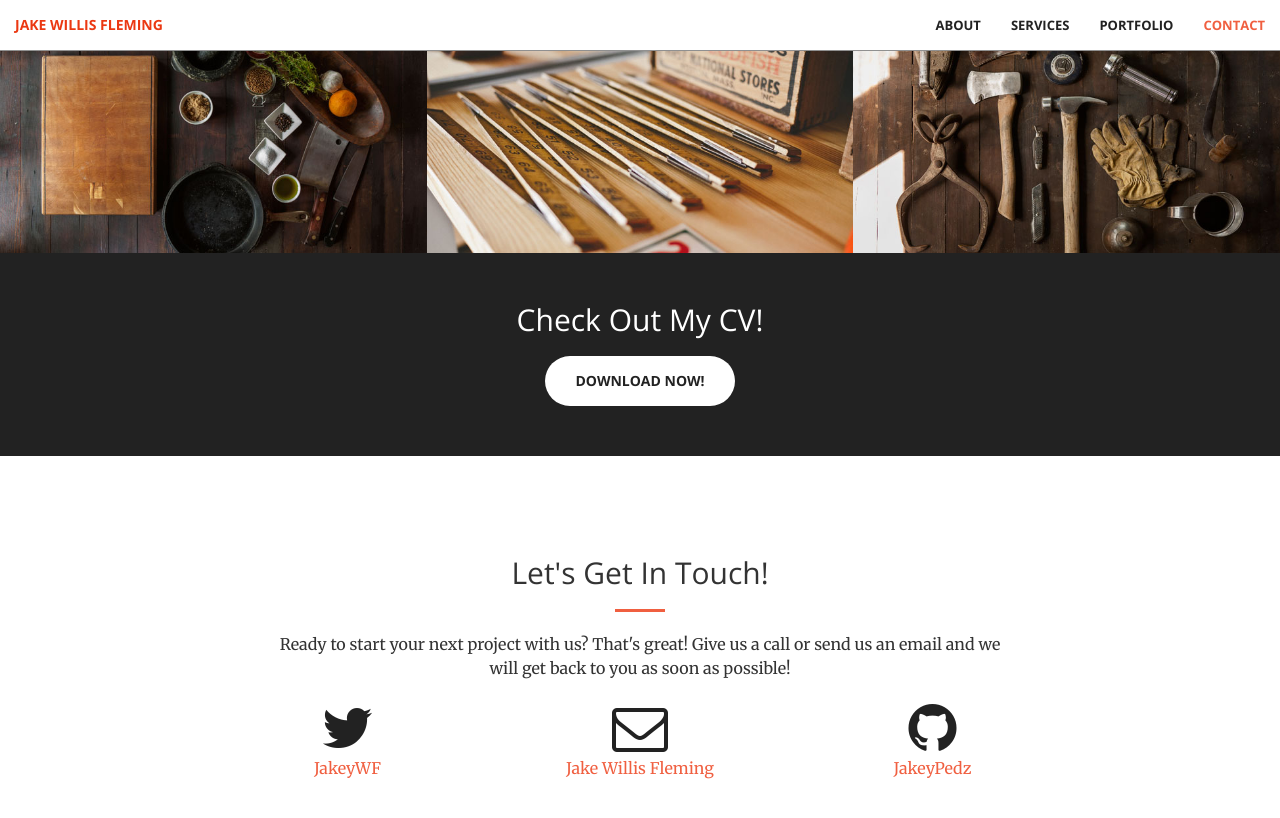
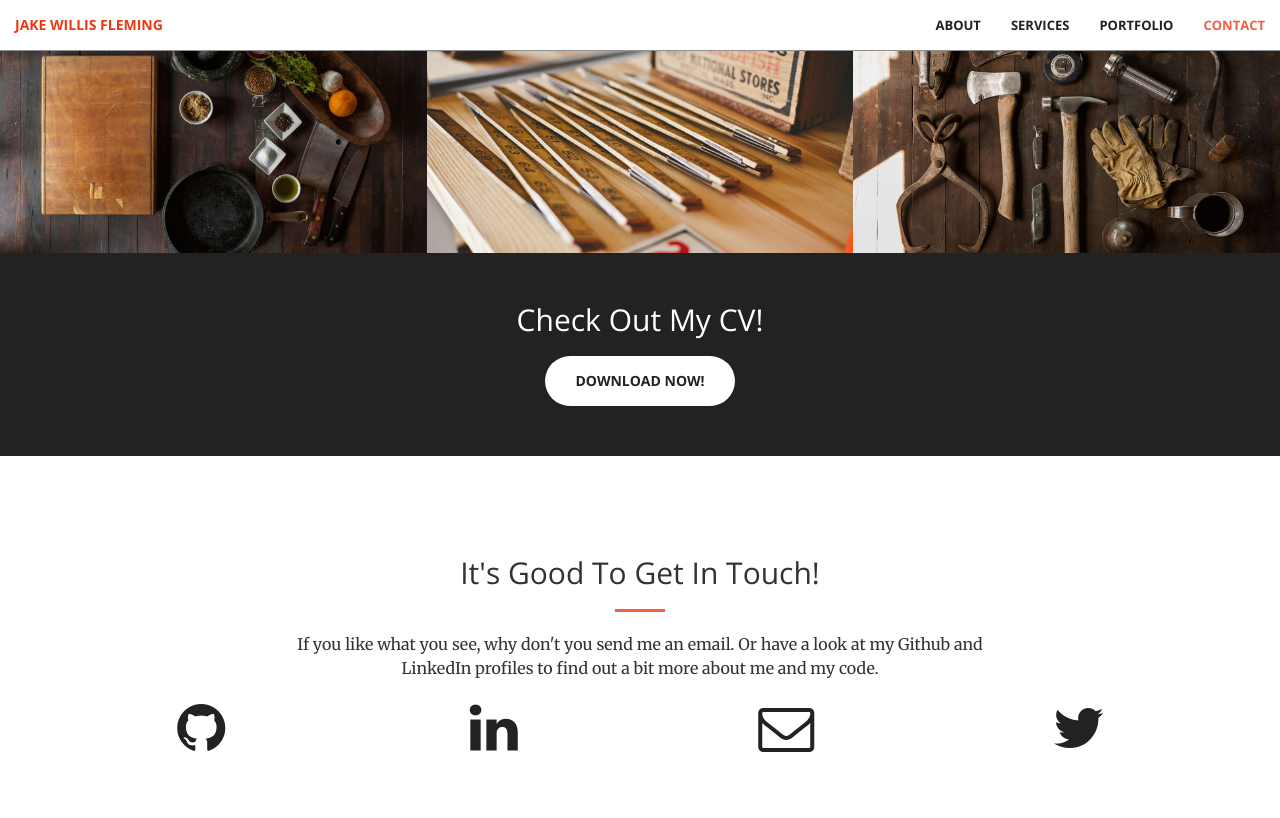
Before and after one commit to JakeyPedz/JakeyPedz.github.io, a Jekyll site: the page built from index.html, in a window 1280 px wide and 900 px high, scrolled down 2173 px. Shown: the top 818 px of the window. Built offline with Jekyll 4.4.1, drawn with Linux system fonts in a browser that asks for light colours.

Commit message:
added some contact information

```diff
--- a/_includes/contact.html
+++ b/_includes/contact.html
@@ -2,28 +2,30 @@
     <div class="container">
         <div class="row">
             <div class="col-lg-8 col-lg-offset-2 text-center">
-                <h2 class="section-heading">Let's Get In Touch!</h2>
+                <h2 class="section-heading">It's Good To Get In Touch!</h2>
                 <hr class="primary">
-                <p>Ready to start your next project with us? That's great! Give us a call or send us an email and we will get back to you as soon as possible!</p>
+                <p>If you like what you see, why don't you send me an email. Or have a look at my Github and LinkedIn profiles to find out a bit more about me and my code.</p>
             </div>
-        <div class="col-lg-2 col-lg-offset-2 text-center">
-            <a href="https://twitter.com/{{ site.twitter_username }}">
-                <i class="fa fa-twitter fa-3x wow bounceIn" data-wow-delay=".1s"></i>
-                <p>{{ site.twitter_username }}</p>
+            <div class="col-lg-3 col-md-6 text-center">
+                <a href="https://github.com/{{ site.github_username }}" target="_blank">
+                <i class="fa fa-github fa-3x wow bounceIn" data-wow-delay=".1s"></i>
                 </a>
             </div>
-        <div class="col-lg-2 col-lg-offset-1 text-center">
+            <div class="col-lg-3 col-md-6 text-center">
+                <a href="https://linkedin.com/in/jakewillisfleming" target="_blank">
+                    <i class="fa fa-linkedin fa-3x wow bounceIn" data-wow-delay=".1s"></i>
+                </a>
+            </div>
+            <div class="col-lg-3 col-md-6 text-center">
                 <a href="mailto:{{ site.email }}">
                 <i class="fa fa-envelope-o fa-3x wow bounceIn" data-wow-delay=".1s"></i>
-                <p>{{ site.email }}</p>
                 </a>
             </div>
-        <div class="col-lg-2 col-lg-offset-1 text-center">
-            <a href="https://github.com/{{ site.github_username }}">
-            <i class="fa fa-github fa-3x wow bounceIn" data-wow-delay=".1s"></i>
-                <p>{{ site.github_username }}</p>
+            <div class="col-lg-3 col-md-6 text-center">
+                <a href="https://twitter.com/{{ site.twitter_username }}" target="_blank">
+                <i class="fa fa-twitter fa-3x wow bounceIn" data-wow-delay=".1s"></i>
                 </a>
             </div>
-
+        </div>
     </div>
 </section>
```
Also changed, not shown: img/HeadShot.jpg (added). Lines whose indentation alone changed are shown as unchanged.
